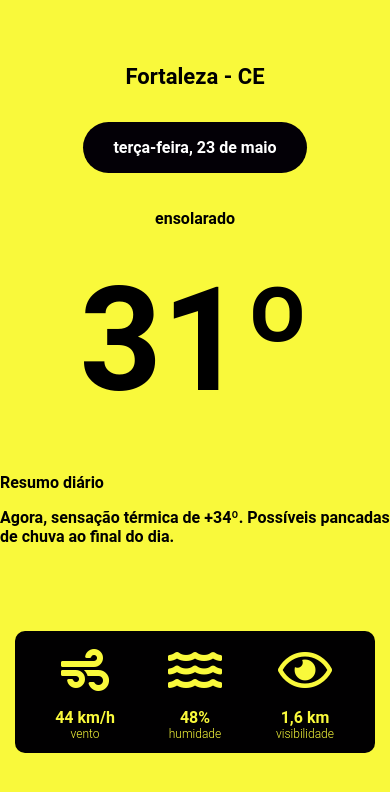
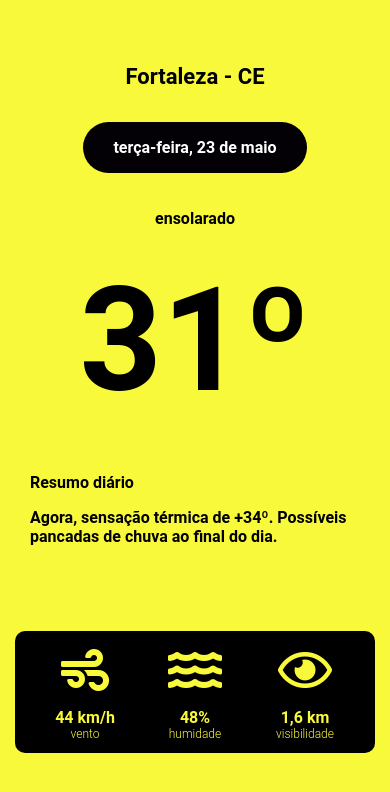
Before and after one commit to kevendasilva/weather-app, a React Native app: screen / in a window 390 px wide. Shown: the top 792 px of the page. Built offline with nearby package versions, Linux system fonts and the light colour scheme.

Commit message:
fix layout daily summary

```diff
--- a/src/components/DailySummary.tsx
+++ b/src/components/DailySummary.tsx
@@ -25,5 +25,6 @@ const styles = StyleSheet.create({
     flex: 4,
     gap: 16,
     justifyContent: 'center',
+    marginHorizontal: 30,
   }
 });
```
